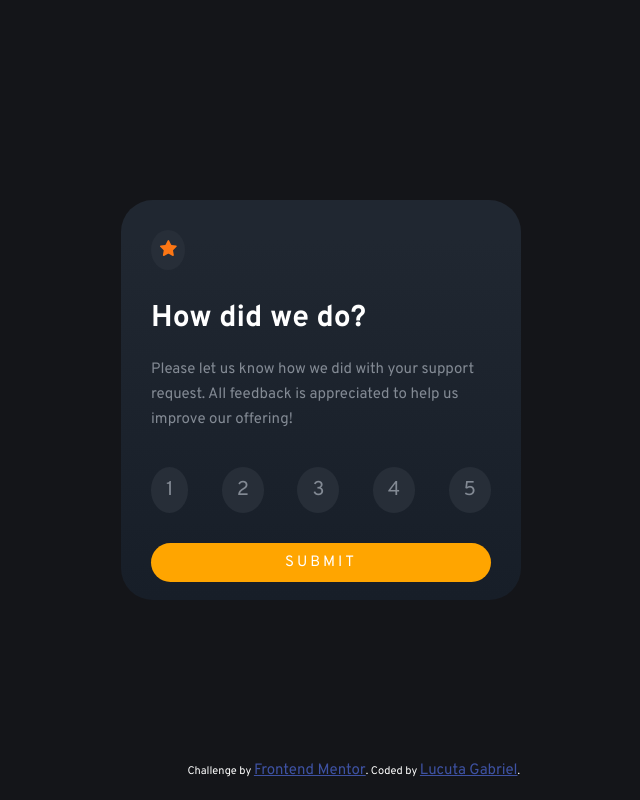
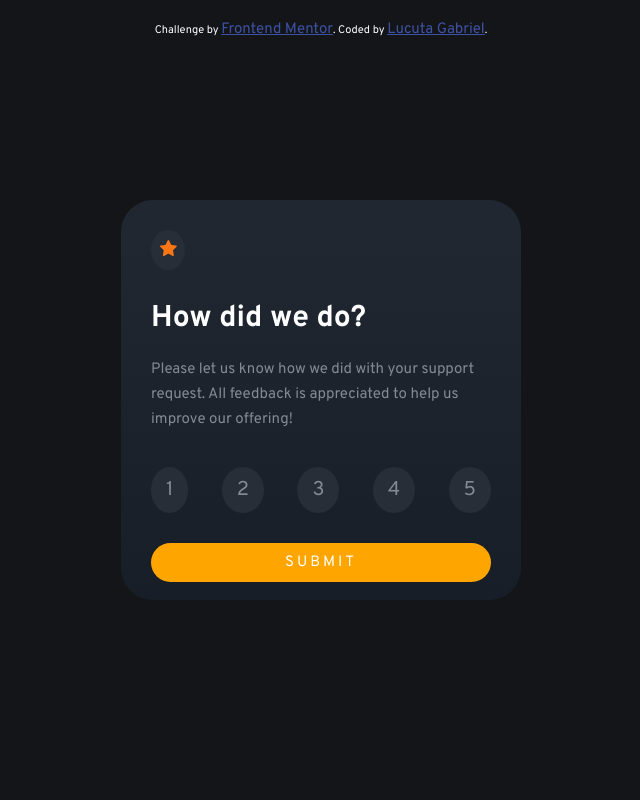
Before and after one commit to gabilucuta/Interactive-rating-component, a plain HTML site: page index.html in a window 1280 px wide. Shown: the whole page, without its empty margins (319-959 px from the left). Drawn offline with Linux system fonts and the light colour scheme.

Commit message:
Position

```diff
--- a/style.css
+++ b/style.css
@@ -124,10 +124,6 @@ button:hover
 
 .attribution
 {
-    position: absolute;
-    bottom: 0;
-    left: 38%;
-    translate: (-50%,-50%);
     margin: 20px;
     color: white;
     font-size: 11px; text-align: center;
```
